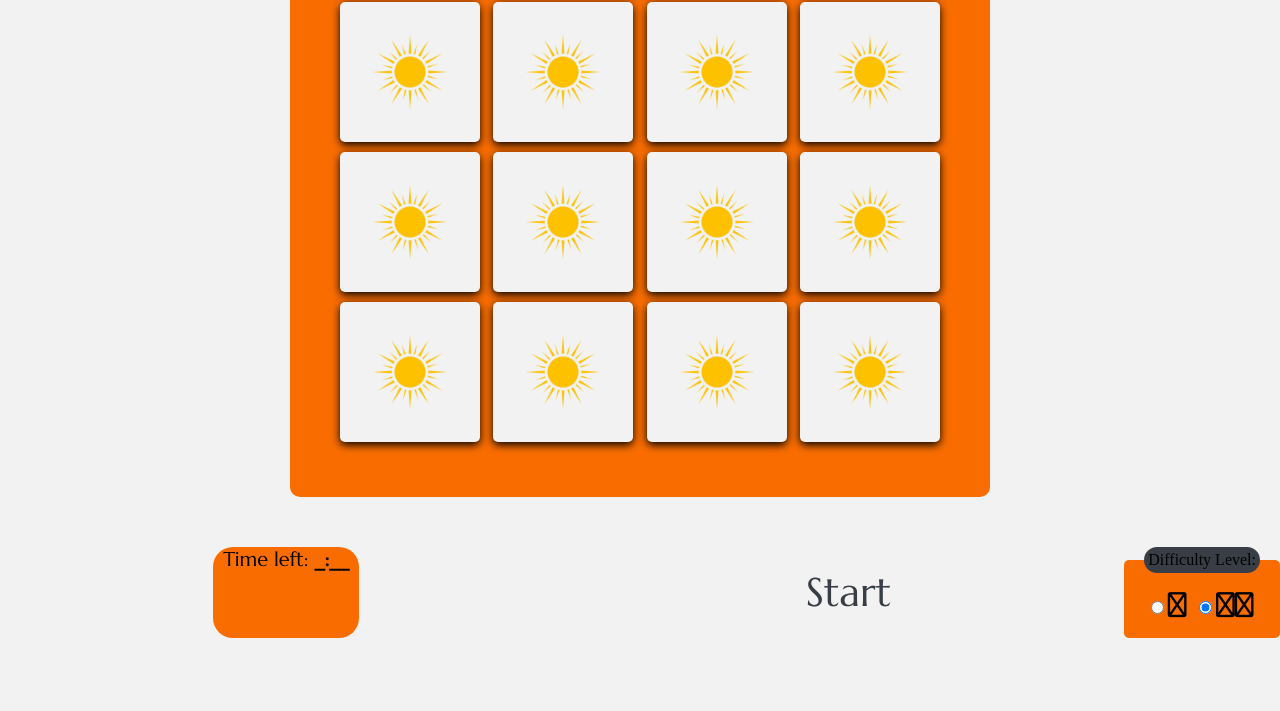
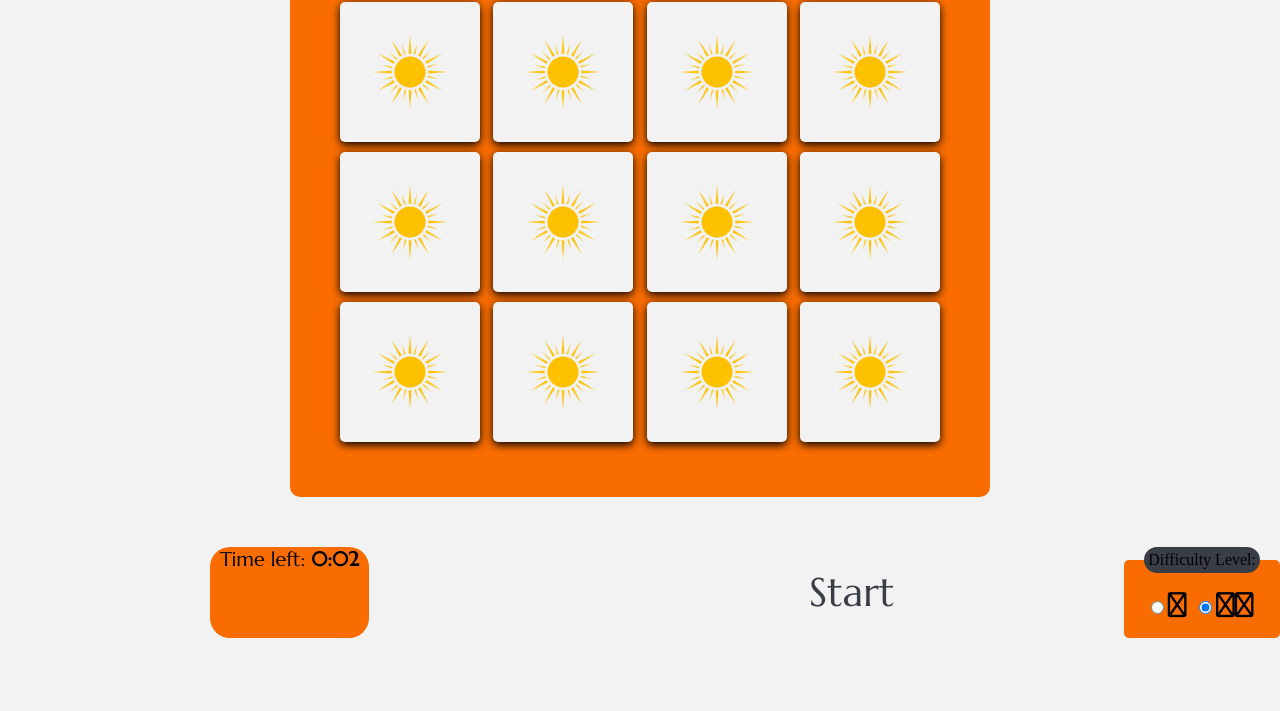
Before and after one commit to Mark-Assessment/j-nowakowska-memory-game-m2-2, a plain HTML site: page index.html in a window 1280 px wide. Shown: the part 470-1181 px from the top of the page. Drawn offline with Linux system fonts and the light colour scheme.

Commit message:
timer is nor working but not stoping

```diff
--- a/assets/js/clock.js
+++ b/assets/js/clock.js
@@ -1,13 +1,20 @@
-const startingTime = 1;
+const startingTime = 0.1;
 let time = startingTime * 60;
 
-const clockEl  = document.getElementByClassName("clock");
+const clockEl  = document.getElementById("clock");
+
+setInterval (updateClock, 1000);
 
 function updateClock () {
 
     const minutes = Math.floor(time/60);
     let seconds = time % 60 ;
 
-    clockEl.innerHTML  = `${minutes}: ${seconds}`;
+    if (time < 10){
+    seconds = `0${seconds}`;
+    }
+
+    clockEl.innerHTML  = `${minutes}:${seconds}`;
     time--;
+
 }
--- a/index.html
+++ b/index.html
@@ -190,6 +190,7 @@
            <p>Copyright © 2023</p>
         </footer>
         <script src="assets/js/script.js"></script>
+        <script src="assets/js/clock.js"></script>
     </body>
 
 </html>
```
